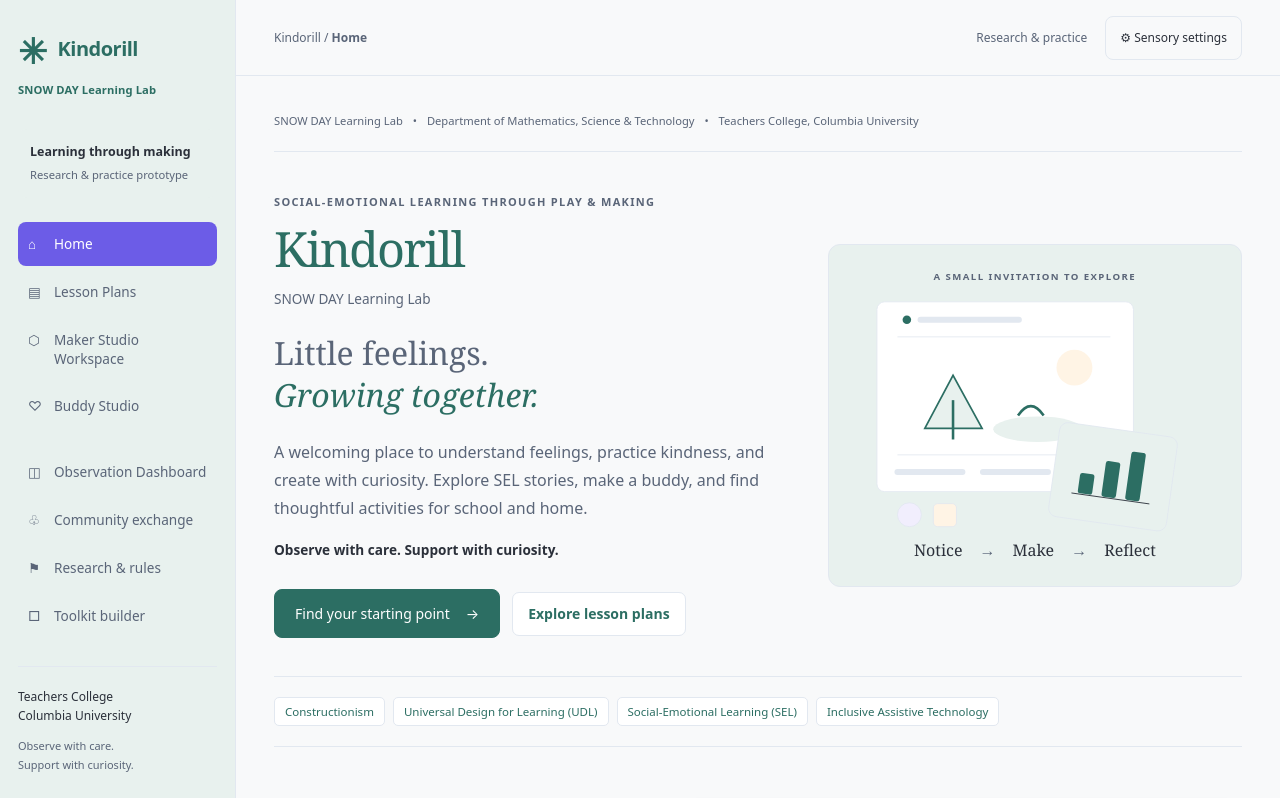
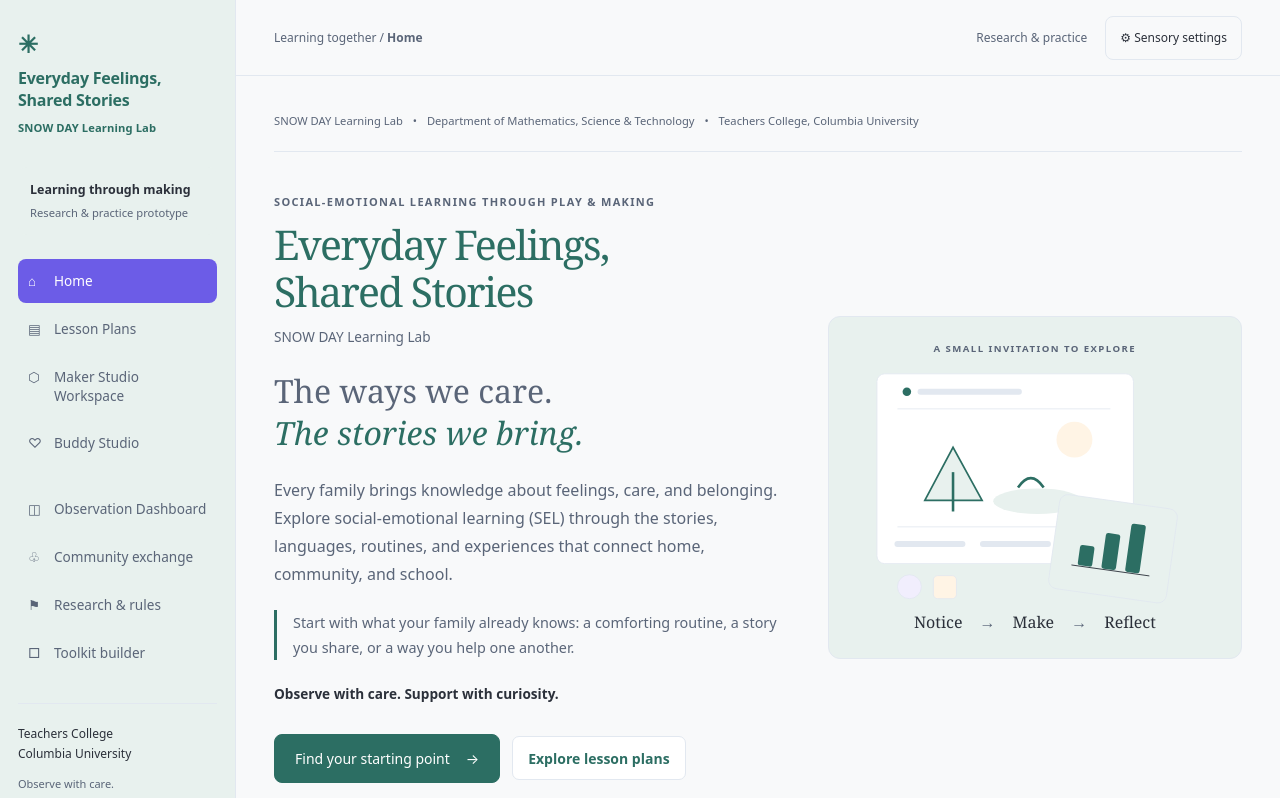
Before and after one commit to eku2101/snow-day-learning-lab, a plain HTML site: page dist/index.html in a window 1280 px wide. Shown: the top 798 px of the page. Drawn offline with Linux system fonts and the light colour scheme.

Commit message:
Update Site source

```diff
--- a/dist/academic.css
+++ b/dist/academic.css
@@ -27,8 +27,8 @@ footer small { font-size: inherit; }
 body:not(.child-view) .lab-hero h1 { font-family: Georgia, "Times New Roman", serif; font-size: clamp(2.4rem, 3.8vw, 4rem); font-weight: 400; letter-spacing: -.04em; }
 .lab-hero h1 em { color: var(--text-heading); font-weight: 400; }
 .lab-hero .lab-byline { margin: 10px 0 22px; font-size: .85rem; color: var(--text-muted); }
-.lab-hero .kindorill-tagline { font: 400 clamp(1.6rem, 2.5vw, 2.6rem)/1.3 Georgia, serif; margin: 0; }
-.kindorill-tagline em { color: var(--text-heading); }
+.lab-hero .community-tagline { font: 400 clamp(1.6rem, 2.5vw, 2.6rem)/1.3 Georgia, serif; margin: 0; }
+.community-tagline em { color: var(--text-heading); }
 .hero-lead { font-size: 1rem; max-width: 38em; margin-top: 22px; }
 .lab-motto { font-size: .85rem; font-weight: 600; color: var(--text-primary); }
 .hero-actions { display: flex; flex-wrap: wrap; gap: 12px; align-items: center; margin-top: 28px; }
@@ -146,3 +146,9 @@ body:not(.child-view) .filters input { min-width: 0; }
   .hero-actions>* { justify-content: center; width: 100%; }
   footer { padding: 24px 16px; }
 }
+
+/* The descriptive title wraps without crowding the lab affiliation. */
+.brand-title { display: block; font-size: 1rem; line-height: 1.4; letter-spacing: -.015em; }
+.brand .snow { display: block; font-size: 1.5rem; margin-bottom: 7px; }
+.lab-hero .family-invitation { border-left: 3px solid var(--brand-teal); padding-left: 16px; font-size: .9rem; margin: 22px 0; }
+body:not(.child-view) .lab-hero h1 { font-size: clamp(2rem, 3.2vw, 3.5rem); }
--- a/dist/buddy-studio.css
+++ b/dist/buddy-studio.css
@@ -423,7 +423,7 @@
   display: none;
 }
 /* Child-led story choices and a stable read-along line: no flashing or word jumps. */
-.buddy-wordmark { letter-spacing: .01em; font-size: 1.4rem; }
+.buddy-wordmark { letter-spacing: .01em; font-size: 1.2rem; line-height: 1.35; }
 .buddy-wordmark small { display: block; margin-top: 5px; font-size: .7rem; font-weight: 500; letter-spacing: .02em; }
 .story-library-heading { text-align: center; max-width: 650px; margin: 0 auto 24px; }
 .story-library-heading h2 { font-size: clamp(1.5rem, 3vw, 2rem); margin: 8px 0; }
--- a/dist/buddy-studio.js
+++ b/dist/buddy-studio.js
@@ -271,7 +271,7 @@ window.BuddyStudio = (() => {
   }
   function render() {
     root.innerHTML = `<div class="buddy-app">
-      <div class="buddy-top"><span class="buddy-wordmark">✳ Kindorill <small>SNOW DAY Learning Lab</small></span><div class="buddy-top-actions"><button id="buddySound" aria-pressed="${sound}">${sound ? "♫ Sound on" : "♫ Sound off"}</button><button id="buddySettings">⚙ Comfort</button><button id="buddyQuickRest">☁ Quiet moment</button><button id="buddyAdult">Grown-up view ↗</button></div></div>
+      <div class="buddy-top"><span class="buddy-wordmark">✳ Everyday Feelings,<br>Shared Stories <small>SNOW DAY Learning Lab</small></span><div class="buddy-top-actions"><button id="buddySound" aria-pressed="${sound}">${sound ? "♫ Sound on" : "♫ Sound off"}</button><button id="buddySettings">⚙ Comfort</button><button id="buddyQuickRest">☁ Quiet moment</button><button id="buddyAdult">Grown-up view ↗</button></div></div>
       <div class="buddy-intro"><p class="eyebrow">A LITTLE FRIEND. A LITTLE MOMENT OF CALM.</p><h1>Hello, curious maker.</h1><p>Make a soft little friend. Take your time together.</p></div>
       <nav class="buddy-tabs" aria-label="Buddy activities">${[
         ["make", "♡", "Make a buddy"],
@@ -787,7 +787,7 @@ window.BuddyStudio = (() => {
         context.font = "18px sans-serif";
         context.fillStyle = videoPalette["text-muted"];
         context.fillText(
-          `${index + 1} / 4  ·  Kindorill · SNOW DAY Learning Lab`,
+          `${index + 1} / 4  ·  Everyday Feelings, Shared Stories · SNOW DAY Learning Lab`,
           480,
           1018,
         );
--- a/dist/index.html
+++ b/dist/index.html
@@ -3,8 +3,8 @@
   <head>
     <meta charset="utf-8" />
     <meta name="viewport" content="width=device-width,initial-scale=1" />
-    <title>Kindorill | SEL & Making · SNOW DAY Learning Lab</title>
-    <meta name="description" content="Kindorill: little feelings, growing together. Explore social-emotional learning, buddy read-along stories, and inclusive making with SNOW DAY Learning Lab." />
+    <title>Everyday Feelings, Shared Stories | SEL & Making · SNOW DAY Learning Lab</title>
+    <meta name="description" content="Explore social-emotional learning through family stories, everyday care, and community knowledge. Buddy read-along stories and inclusive making with SNOW DAY Learning Lab." />
     <link rel="stylesheet" href="style.css" />
     <link rel="stylesheet" href="accessibility.css" />
     <link rel="stylesheet" href="buddy-studio.css" />
@@ -15,7 +15,7 @@
     <a class="skip-link" href="#main">Skip to content</a>
     <aside>
       <a class="brand" href="#home"
-        ><span class="snow" aria-hidden="true">✳</span> Kindorill<small>SNOW DAY Learning Lab</small></a
+        ><span class="snow" aria-hidden="true">✳</span><span class="brand-title">Everyday Feelings,<br>Shared Stories</span><small>SNOW DAY Learning Lab</small></a
       >
       <div class="workspace">
         Learning through making <small>Research & practice prototype</small>
@@ -28,7 +28,7 @@
     </aside>
     <div class="shell">
       <header>
-        <span>Kindorill / <b id="breadcrumb">Home</b></span>
+        <span>Learning together / <b id="breadcrumb">Home</b></span>
         <div>
           <span class="demo" id="viewContext">Research & practice</span
           ><button id="settingsButton">⚙ Sensory settings</button
@@ -37,7 +37,7 @@
       </header>
       <main id="main" tabindex="-1"></main>
       <footer>
-        <div><strong>Kindorill</strong><br>SNOW DAY Learning Lab<br>Department of Mathematics, Science & Technology<br>Teachers College, Columbia University</div>
+        <div><strong>Everyday Feelings, Shared Stories</strong><br>SNOW DAY Learning Lab<br>Department of Mathematics, Science & Technology<br>Teachers College, Columbia University</div>
         <div>Observe with care. Support with curiosity.<br><small>Inclusive SEL & maker education · Research prototype</small></div>
       </footer>
     </div>
--- a/dist/lab-home.js
+++ b/dist/lab-home.js
@@ -105,7 +105,7 @@ window.LabHome = (() => {
   function mount(target) {
     target.innerHTML = `<div class="academic-home">
       <p class="institution-line">SNOW DAY Learning Lab <span>•</span> Department of Mathematics, Science & Technology <span>•</span> Teachers College, Columbia University</p>
-      <section class="lab-hero" aria-labelledby="welcomeTitle"><div><p class="eyebrow">SOCIAL-EMOTIONAL LEARNING THROUGH PLAY & MAKING</p><h1 id="welcomeTitle">Kindorill</h1><p class="lab-byline">SNOW DAY Learning Lab</p><p class="kindorill-tagline">Little feelings.<br><em>Growing together.</em></p><p class="hero-lead">A welcoming place to understand feelings, practice kindness, and create with curiosity. Explore SEL stories, make a buddy, and find thoughtful activities for school and home.</p><p class="lab-motto">Observe with care. Support with curiosity.</p><div class="hero-actions"><button class="primary" id="findPath">Find your starting point <span aria-hidden="true">→</span></button><a href="#curriculum" class="lab-link-button">Explore lesson plans</a></div></div>${homeArt()}</section>
+      <section class="lab-hero" aria-labelledby="welcomeTitle"><div><p class="eyebrow">SOCIAL-EMOTIONAL LEARNING THROUGH PLAY & MAKING</p><h1 id="welcomeTitle">Everyday Feelings,<br>Shared Stories</h1><p class="lab-byline">SNOW DAY Learning Lab</p><p class="community-tagline">The ways we care.<br><em>The stories we bring.</em></p><p class="hero-lead">Every family brings knowledge about feelings, care, and belonging. Explore social-emotional learning (SEL) through the stories, languages, routines, and experiences that connect home, community, and school.</p><p class="family-invitation">Start with what your family already knows: a comforting routine, a story you share, or a way you help one another.</p><p class="lab-motto">Observe with care. Support with curiosity.</p><div class="hero-actions"><button class="primary" id="findPath">Find your starting point <span aria-hidden="true">→</span></button><a href="#curriculum" class="lab-link-button">Explore lesson plans</a></div></div>${homeArt()}</section>
       <div class="framework-tags" aria-label="Research framework tags">${["Constructionism", "Universal Design for Learning (UDL)", "Social-Emotional Learning (SEL)", "Inclusive Assistive Technology"].map(t => `<a href="#research">${t}</a>`).join("")}</div>
       <section class="lab-section matcher-layout" aria-labelledby="matcherTitle"><div class="matcher-intro"><p class="eyebrow">A THOUGHTFUL START · ABOUT 2 MINUTES</p><h2 id="matcherTitle">Get to know your classroom or household.</h2><p>Tell us what would help today. We’ll suggest a lesson, a making invitation, and a video to explore together.</p><p class="source-note">Five questions. No names or scores. Answers stay in this open page and are cleared when you reload it.</p><div class="matcher-caption"><span aria-hidden="true">↳</span> Begin with the learner, then shape the environment.</div></div><div id="learningMatcher" class="matcher-panel"></div></section>
       <section class="lab-section sel-section" aria-labelledby="selTitle"><div class="lab-section-heading"><p class="eyebrow">LEARNING IS SOCIAL. FEELINGS BELONG HERE.</p><h2 id="selTitle">What is Social-Emotional Learning?</h2><p>SEL is the ongoing practice of understanding ourselves, caring about others, and making thoughtful choices. Children and adults develop these skills through supportive relationships and everyday experiences. The <a href="https://casel.org/fundamentals-of-sel/what-is-the-casel-framework/" target="_blank" rel="noopener noreferrer">CASEL framework</a> describes five connected areas.</p></div>
@@ -120,7 +120,7 @@ window.LabHome = (() => {
       <section class="lab-section" aria-labelledby="featuredLessons"><div class="lab-section-heading"><p class="eyebrow">FROM RESEARCH TO THE WORKTABLE</p><h2 id="featuredLessons">Three invitations to make and learn.</h2><p>Complete K–2 plans with SEL intentions, evidence to notice, and accessible participation options.</p></div><div class="cards featured-lessons">${lessonPlans.map((plan, i) => `<article class="card"><div class="lesson-visual visual-${plan.id}" aria-hidden="true"><span>${["◒", "▧", "☼"][i]}</span><small>EXPLORATION 0${i + 1}</small></div><p class="eyebrow">${plan.subject}</p><h3>${plan.title}</h3><p>${plan.summary}</p><div class="tags">${plan.standards.map(s => `<span class="badge">${s[0]}</span>`).join("")}</div><div class="meta-footer"><span>${plan.band} · ${plan.duration}</span><button data-feature-plan="${plan.id}">Read lesson →</button></div></article>`).join("")}</div></section>
       ${buddyFeature()}
       <section class="lab-section research-note"><div><p class="eyebrow">OPEN TO CURIOSITY. GROUNDED IN RESEARCH.</p><h2>Thoughtful tools. Transparent foundations.</h2><p>Explore the theories behind the design, linked standards, and the boundaries of this research prototype.</p></div><a class="lab-link-button" href="#research">Explore research & methods →</a></section>
-      <p class="source-note institutional-source">Institutional context: <a href="https://www.tc.columbia.edu/mathematics-science-and-technology/" target="_blank" rel="noopener noreferrer">Department of Mathematics, Science & Technology</a> · <a href="https://snowdaylearninglab.org/" target="_blank" rel="noopener noreferrer">Snow Day Learning Lab</a></p>
+      <p class="source-note">Our invitation draws on <a href="https://experts.arizona.edu/en/publications/funds-of-knowledge-for-teaching-in-latino-households-2/" target="_blank" rel="noopener noreferrer">funds of knowledge</a>: learning with the knowledge and skills that families and communities already use in everyday life.</p><p class="source-note institutional-source">Institutional context: <a href="https://www.tc.columbia.edu/mathematics-science-and-technology/" target="_blank" rel="noopener noreferrer">Department of Mathematics, Science & Technology</a> · <a href="https://snowdaylearninglab.org/" target="_blank" rel="noopener noreferrer">Snow Day Learning Lab</a></p>
     </div>`;
     target.querySelector("#findPath").onclick = () => {
       const panel = target.querySelector("#learningMatcher");
```
Also changed, not shown: 1 other file.
